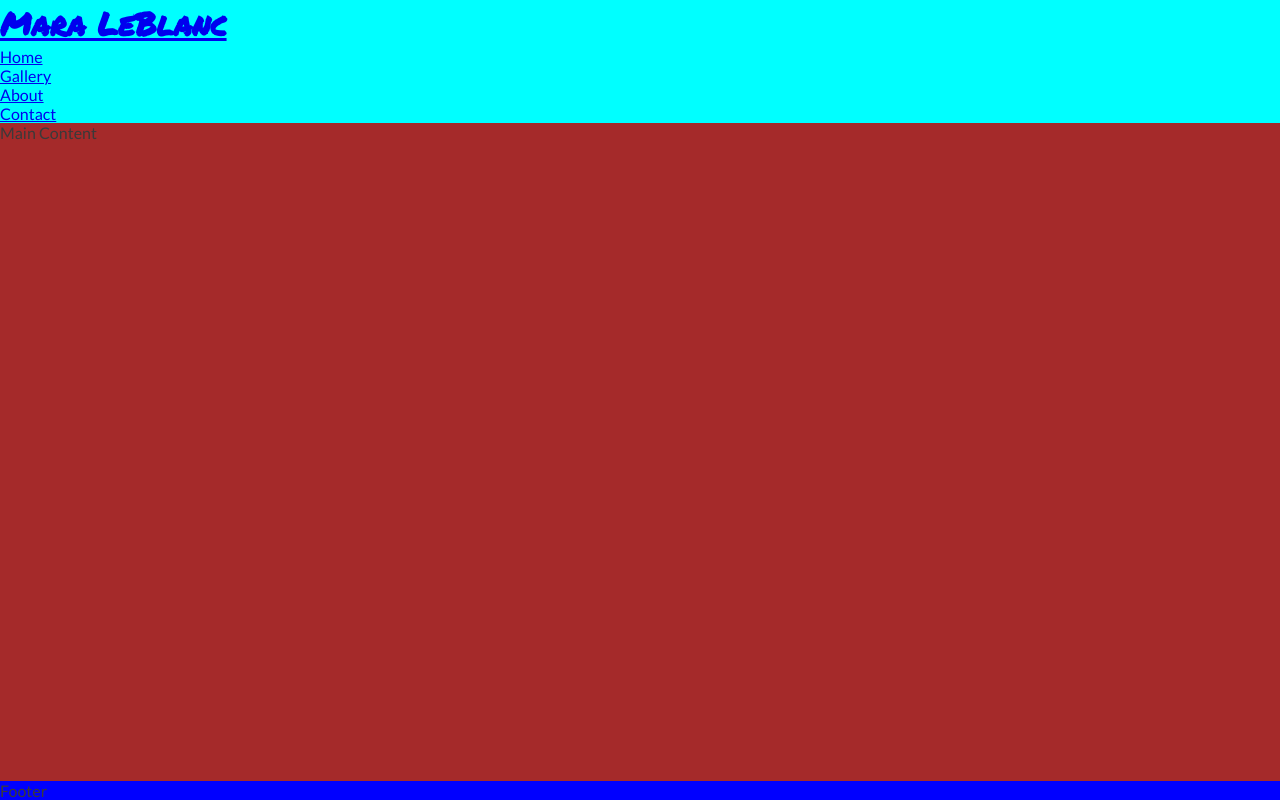
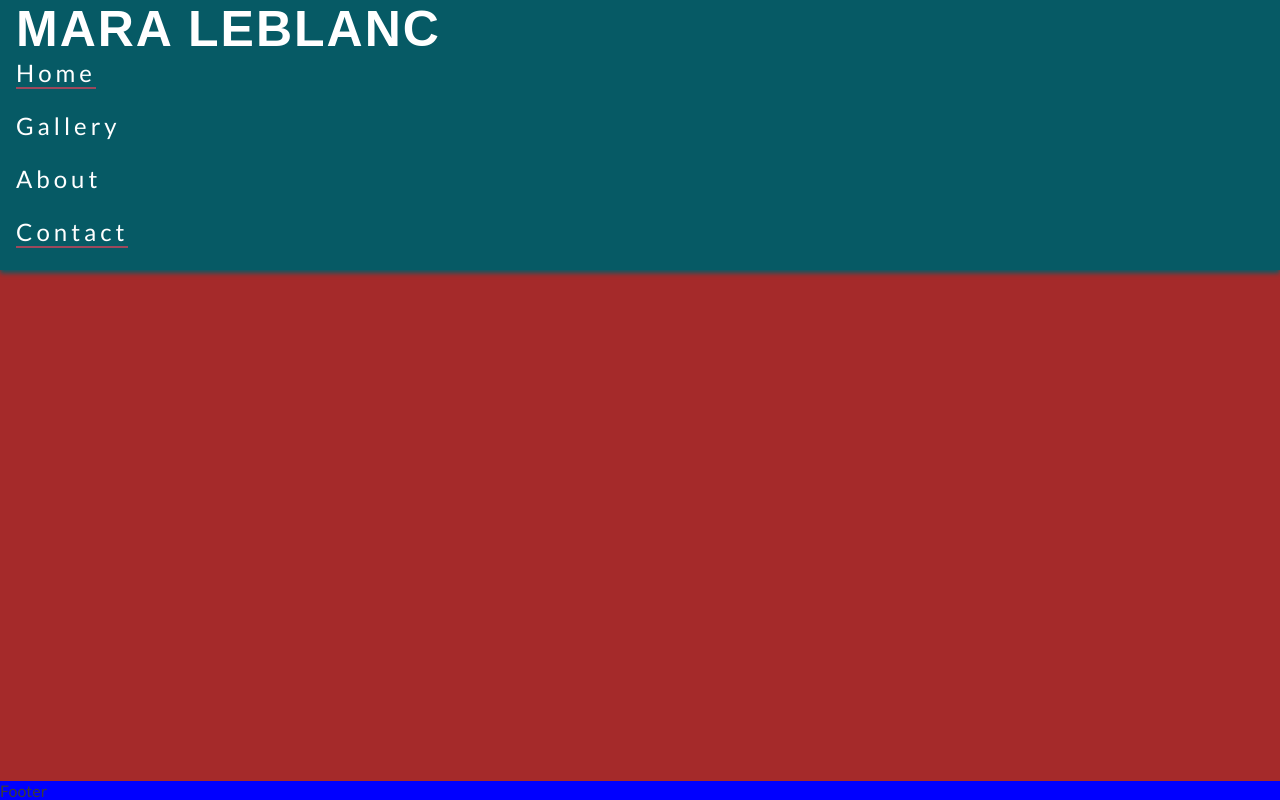
Before and after one commit to Frazer-BC/Team-Leblanc, a plain HTML site: page index.html in a window 1280 px wide. Drawn offline with Linux system fonts and the light colour scheme; a web font is replaced by a local one.

Commit message:
make header fixed and change background color ,style logo and remove link underline and style navbar menu

```diff
--- a/assets/css/styles.css
+++ b/assets/css/styles.css
@@ -26,12 +26,45 @@ body {
 
 header {
 
-    background-color: aqua;
+    background-color: #065a65;
+    padding: 0 1rem;
+    position: fixed;
+    z-index: 99;
+    width: 100%;
+    box-shadow: 0 3px 5px #065a65;
+}
+
+header a {
+    text-decoration: none;
+    color: #ffff;
 }
 
 h1 {
-    font-family: 'Permanent Marker', sans-serif;
+    font-family: 'East Sea Dokdo', sans-serif;
+    font-size: 50px;
+    text-transform: uppercase;
+    letter-spacing: 2px;
+    color: #ffff;
 }
+
+#menu {
+    font-size: 150%;
+    letter-spacing: 4px;
+    list-style-type: none;
+    background-color: #065a65;
+}
+
+#menu > li {
+    margin-bottom: 1em;
+    color: #ffff;
+}
+
+.active {
+    border-bottom: 2px solid #9c485c;
+}
+
+
+/* MAIN */
 
 main {
 
--- a/index.html
+++ b/index.html
@@ -29,7 +29,7 @@
 
     <nav>
         <ul id="menu">
-            <li><a href="index.html" >Home</a></li>
+            <li><a href="index.html" class="active">Home</a></li>
             <li><a href="gallery.html">Gallery</a></li>
             <li><a href="about.html">About</a></li>
             <li><a href="contact.html" class="active">Contact</a></li>
```
